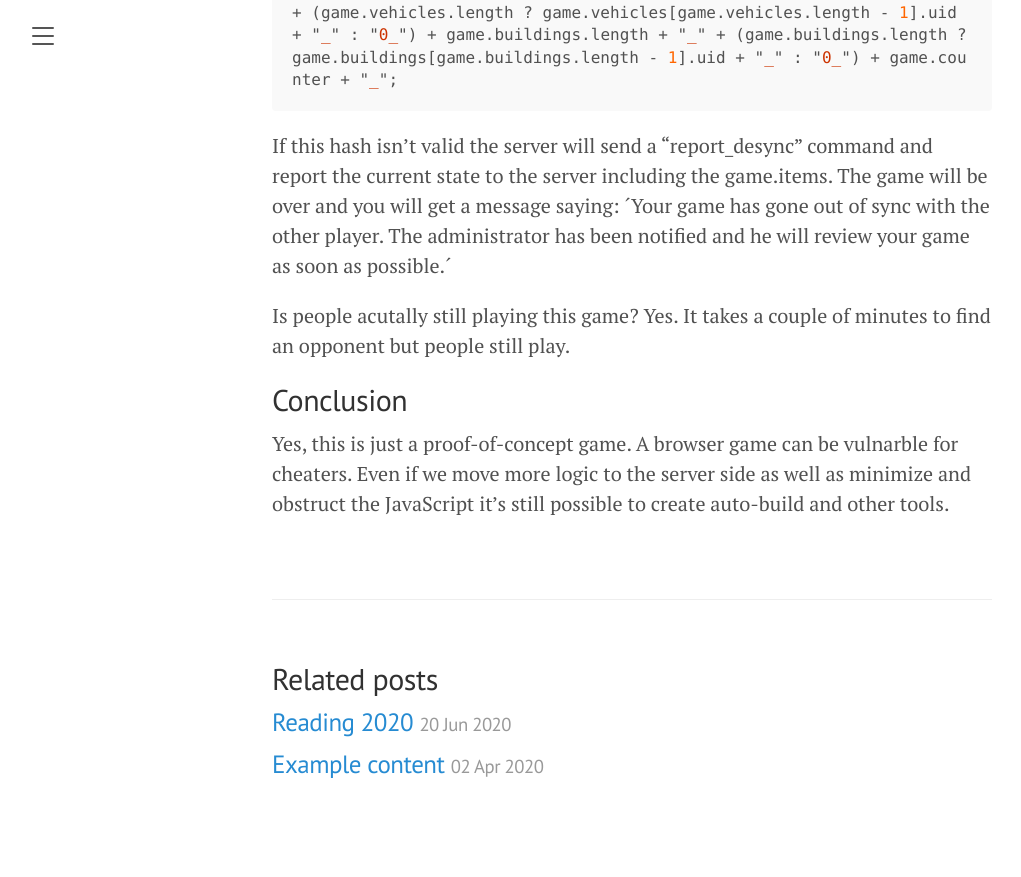
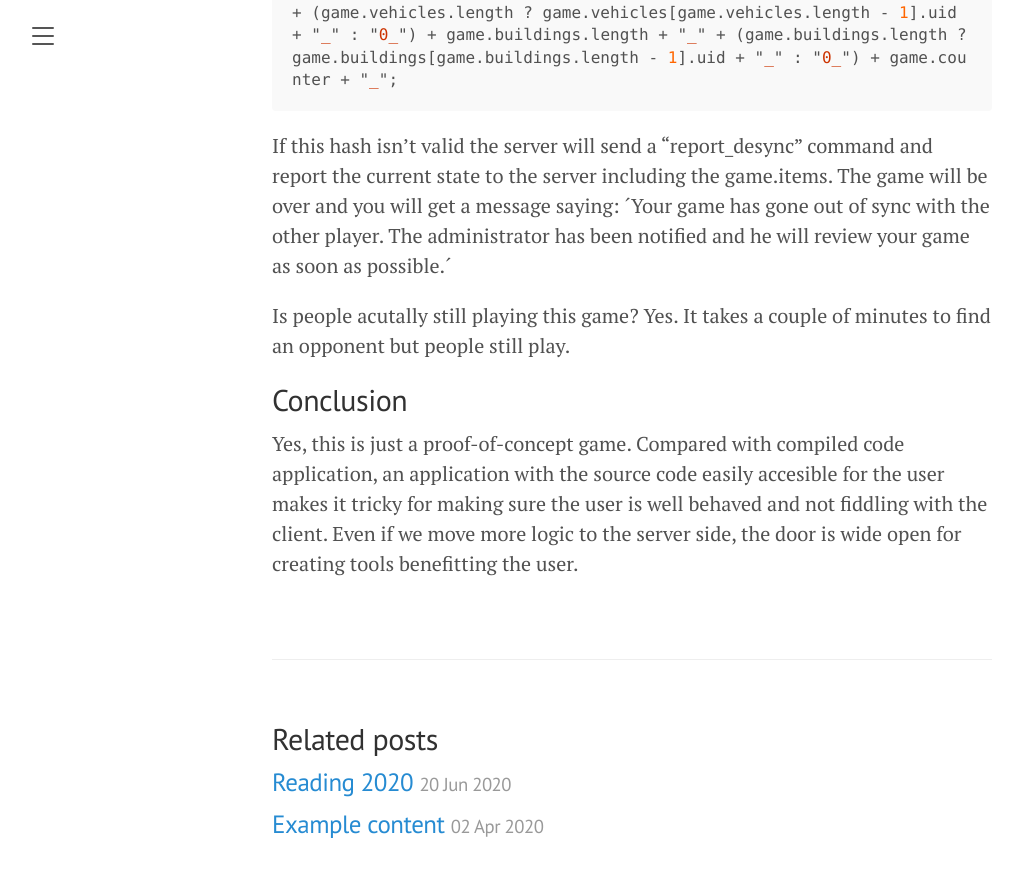
Before and after one commit to zytric/raj, a Jekyll site: the page built from _posts/2020-06-22-hacking-command-conquer.md, in a window 1280 px wide and 900 px high, scrolled down 2371 px. Shown: the top 877 px of the window, without its empty margins (8-1029 px from the left). Built offline with Jekyll 4.4.1, drawn with Linux system fonts in a browser that asks for light colours; before the commit the page ends 3211 px from its top, so only the background shows below that.

Commit message:
Update 2020-06-22-hacking-command-conquer.md

```diff
--- a/_posts/2020-06-22-hacking-command-conquer.md
+++ b/_posts/2020-06-22-hacking-command-conquer.md
@@ -68,4 +68,4 @@ Is people acutally still playing this game? Yes. It takes a couple of minutes to
 
 ## Conclusion
 
-Yes, this is just a proof-of-concept game. A browser game can be vulnarble for cheaters. Even if we move more logic to the server side as well as minimize and obstruct the JavaScript it's still possible to create auto-build and other tools.
+Yes, this is just a proof-of-concept game. Compared with compiled code application, an application with the source code easily accesible for the user makes it tricky for making sure the user is well behaved and not fiddling with the client. Even if we move more logic to the server side, the door is wide open for creating tools benefitting the user.
```
